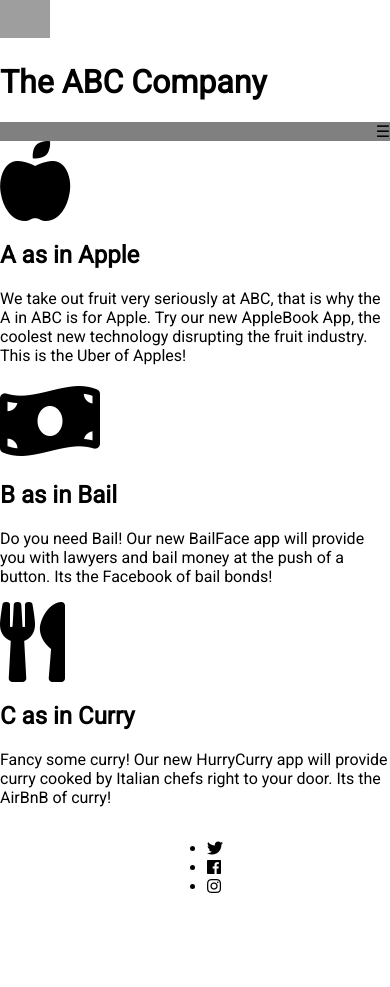
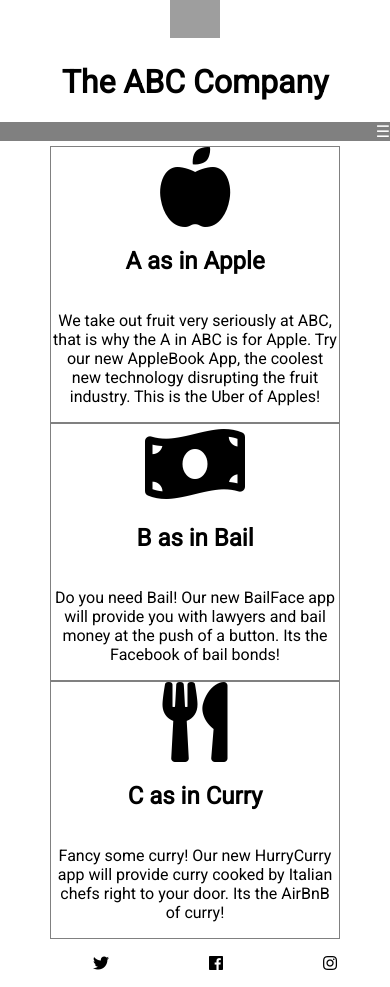
Before and after one commit to AlanRdgzC/DAW-Lab03, a plain HTML site: page index.html in a window 390 px wide. Before the commit the page ends 912 px from the top, so only its background shows below. Drawn offline with Linux system fonts and the light colour scheme; grey boxes are pictures that could not be loaded.

Commit message:
pantalla movil finalizada

```diff
--- a/css/index.css
+++ b/css/index.css
@@ -17,7 +17,8 @@
   header{
     display: flex;
     flex-direction: column;
-    justify-content: center;
+    flex-wrap: wrap;
+    align-items: center;
   }
   .navbar {
     display: flex;
@@ -25,22 +26,58 @@
     flex-wrap: nowrap;
     justify-content: flex-end;
     background-color: gray;
+    margin-bottom: 5px;
   }
 
   .menu {
     display: none;
   }
 
+  .hamburger{
+    color: white;
+  }
+
   main{
     display: flex;
     flex-direction: column;
-    justify-content: center;
+    flex-wrap: wrap;
+    justify-content: space-evenly;
+    align-content: center;
+  }
+
+  .fas{
+    text-align: center;
+  }
+
+  h2{
+    text-align: center;
+  }
+
+  .product{
+    margin-left: 50px;
+    margin-right: 50px;
+    display: flex;
+    flex-direction: column;
+    text-align: center;
+    border-style: ridge;
+    border-color: gray;
+    border-width: 1px;
   }
 
   footer{
     display: flex;
     flex-direction: row;
     justify-content: space-around;
+  }
+
+  .social{
+    display: flex;
+  }
+
+  .social_icon{
+    display: flex;
+    margin-left: 50px;
+    margin-right: 50px;
   }
 
 }
```
